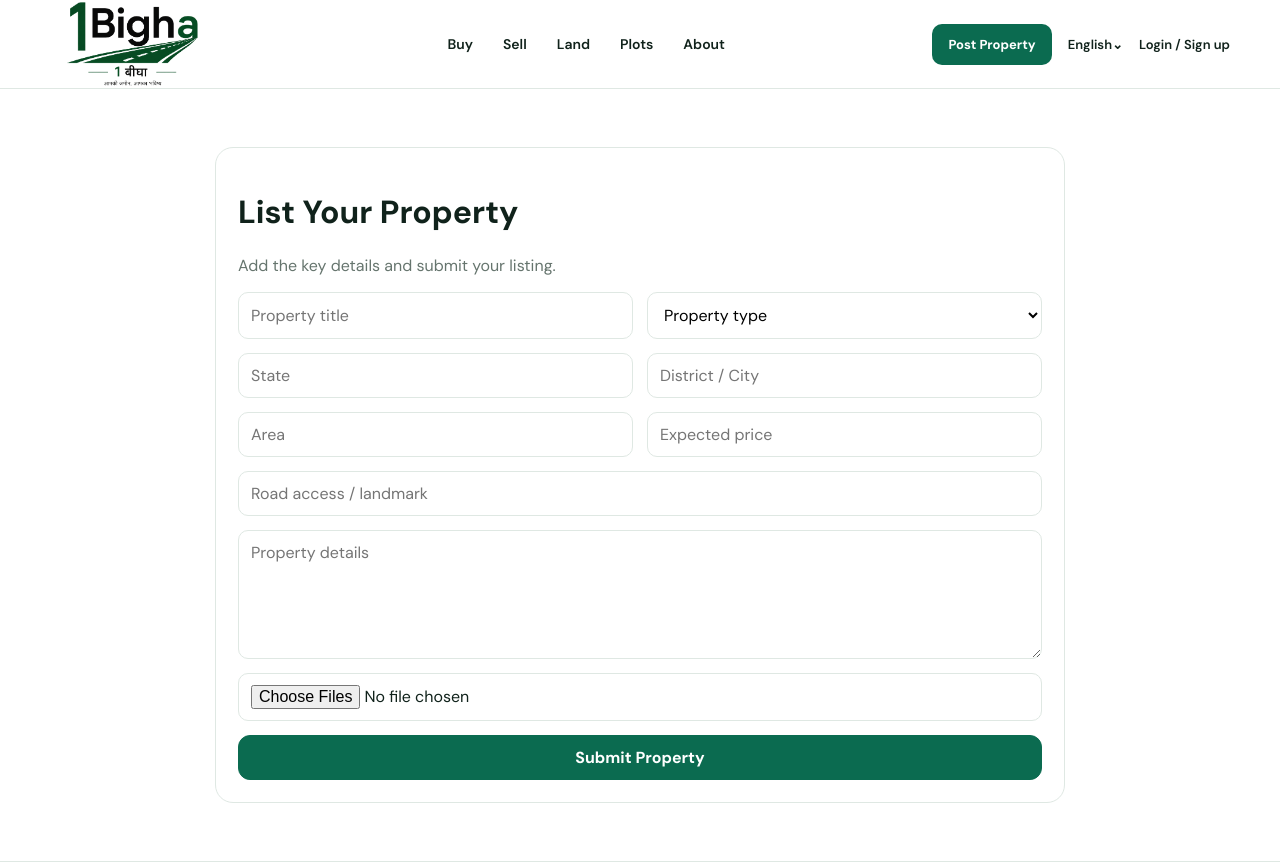
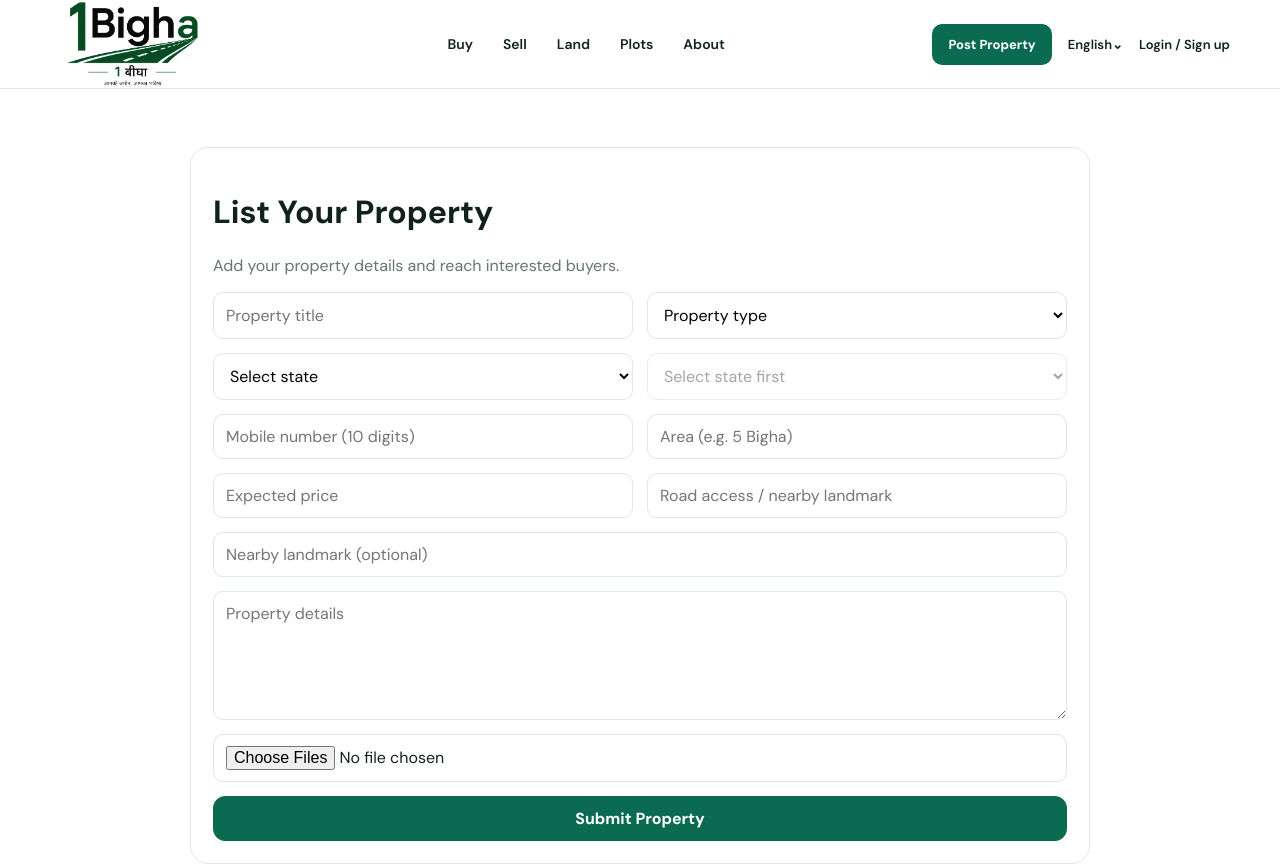
Before and after one commit to bablume351-crypto/1bigha, a Next.js app: page /sell in a window 1280 px wide. Shown: the top 865 px of the page. Built offline with nearby package versions, Linux system fonts and the light colour scheme.

Commit message:
Add files via upload

```diff
--- a/app/sell/page.tsx
+++ b/app/sell/page.tsx
@@ -1,9 +1,37 @@
 'use client';
 
-import { useState } from 'react';
+import { useMemo, useState } from 'react';
+
+const states = {
+  'Uttar Pradesh': [
+    'Ghaziabad',
+    'Tronica City',
+    'Baghpat',
+    'Loni',
+    'Greater Noida',
+    'Noida',
+    'Lucknow',
+    'Ballia',
+    'Meerut',
+    'Muzaffarnagar',
+  ],
+  Delhi: ['North Delhi', 'South Delhi', 'East Delhi', 'West Delhi', 'New Delhi'],
+  Haryana: ['Gurugram', 'Faridabad', 'Sonipat', 'Panipat', 'Rohtak'],
+  Rajasthan: ['Jaipur', 'Alwar', 'Kota', 'Ajmer', 'Jodhpur'],
+  Bihar: ['Patna', 'Gaya', 'Muzaffarpur', 'Bhagalpur'],
+  Punjab: ['Ludhiana', 'Amritsar', 'Jalandhar', 'Patiala'],
+};
+
+type StateName = keyof typeof states;
 
 export default function Sell() {
+  const [selectedState, setSelectedState] = useState<StateName | ''>('');
   const [submitted, setSubmitted] = useState(false);
+
+  const districts = useMemo(() => {
+    if (!selectedState) return [];
+    return states[selectedState];
+  }, [selectedState]);
 
   function handleSubmit(e: React.FormEvent<HTMLFormElement>) {
     e.preventDefault();
@@ -13,35 +41,167 @@ export default function Sell() {
   return (
     <main className="section">
       <div className="container">
-        <div className="panel" style={{ maxWidth: 850, margin: '0 auto' }}>
+        <div
+          className="panel"
+          style={{
+            maxWidth: 900,
+            margin: '0 auto',
+          }}
+        >
           <h1>List Your Property</h1>
-          <p className="muted">Add the key details and submit your listing.</p>
+
+          <p className="muted">
+            Add your property details and reach interested buyers.
+          </p>
 
           {submitted ? (
-            <div style={{ padding: 24, marginTop: 24, borderRadius: 16, background: '#e9f7ef', border: '1px solid #b7dfc6' }}>
-              <h3 style={{ marginTop: 0 }}>✅ Property details received</h3>
-              <p className="muted">Your listing information has been submitted.</p>
-              <button type="button" className="btn primary" onClick={() => setSubmitted(false)}>Add Another</button>
+            <div
+              style={{
+                padding: 24,
+                marginTop: 24,
+                borderRadius: 16,
+                background: '#e9f7ef',
+                border: '1px solid #b7dfc6',
+              }}
+            >
+              <h3 style={{ marginTop: 0 }}>
+                ✅ Property details received
+              </h3>
+
+              <p className="muted">
+                Your listing information has been submitted successfully.
+              </p>
+
+              <button
+                type="button"
+                className="btn primary"
+                onClick={() => setSubmitted(false)}
+              >
+                Add Another Property
+              </button>
             </div>
           ) : (
             <form className="formgrid" onSubmit={handleSubmit}>
-              <input className="input" name="title" placeholder="Property title" required />
-              <select className="input" name="type" defaultValue="" required>
-                <option value="" disabled>Property type</option>
+              <input
+                className="input"
+                name="title"
+                placeholder="Property title"
+                required
+              />
+
+              <select
+                className="input"
+                name="type"
+                defaultValue=""
+                required
+              >
+                <option value="" disabled>
+                  Property type
+                </option>
                 <option>Agricultural Land</option>
                 <option>Residential Plot</option>
                 <option>Commercial Plot</option>
                 <option>Farm Land</option>
                 <option>Industrial Land</option>
               </select>
-              <input className="input" name="state" placeholder="State" required />
-              <input className="input" name="city" placeholder="District / City" required />
-              <input className="input" name="area" placeholder="Area" required />
-              <input className="input" name="price" placeholder="Expected price" required />
-              <input className="input full" name="road" placeholder="Road access / landmark" />
-              <textarea className="input full" name="description" rows={5} placeholder="Property details" required />
-              <input className="input full" name="images" type="file" accept="image/*" multiple />
-              <button className="btn primary full" type="submit">Submit Property</button>
+
+              <select
+                className="input"
+                name="state"
+                value={selectedState}
+                onChange={(e) =>
+                  setSelectedState(e.target.value as StateName | '')
+                }
+                required
+              >
+                <option value="" disabled>
+                  Select state
+                </option>
+                {Object.keys(states).map((state) => (
+                  <option key={state} value={state}>
+                    {state}
+                  </option>
+                ))}
+              </select>
+
+              <select
+                className="input"
+                name="district"
+                defaultValue=""
+                required
+                disabled={!selectedState}
+              >
+                <option value="" disabled>
+                  {selectedState
+                    ? 'Select district / city'
+                    : 'Select state first'}
+                </option>
+                {districts.map((district) => (
+                  <option key={district} value={district}>
+                    {district}
+                  </option>
+                ))}
+              </select>
+
+              <input
+                className="input"
+                name="mobile"
+                type="tel"
+                inputMode="numeric"
+                pattern="[6-9][0-9]{9}"
+                maxLength={10}
+                placeholder="Mobile number (10 digits)"
+                required
+              />
+
+              <input
+                className="input"
+                name="area"
+                placeholder="Area (e.g. 5 Bigha)"
+                required
+              />
+
+              <input
+                className="input"
+                name="price"
+                placeholder="Expected price"
+                required
+              />
+
+              <input
+                className="input"
+                name="road"
+                placeholder="Road access / nearby landmark"
+              />
+
+              <input
+                className="input full"
+                name="landmark"
+                placeholder="Nearby landmark (optional)"
+              />
+
+              <textarea
+                className="input full"
+                name="description"
+                rows={5}
+                placeholder="Property details"
+                required
+              />
+
+              <input
+                className="input full"
+                name="images"
+                type="file"
+                accept="image/*"
+                multiple
+              />
+
+              <button
+                className="btn primary full"
+                type="submit"
+              >
+                Submit Property
+              </button>
             </form>
           )}
         </div>
```
Also changed, not shown: 1 other file (tests, documents, lock files or other folders).
